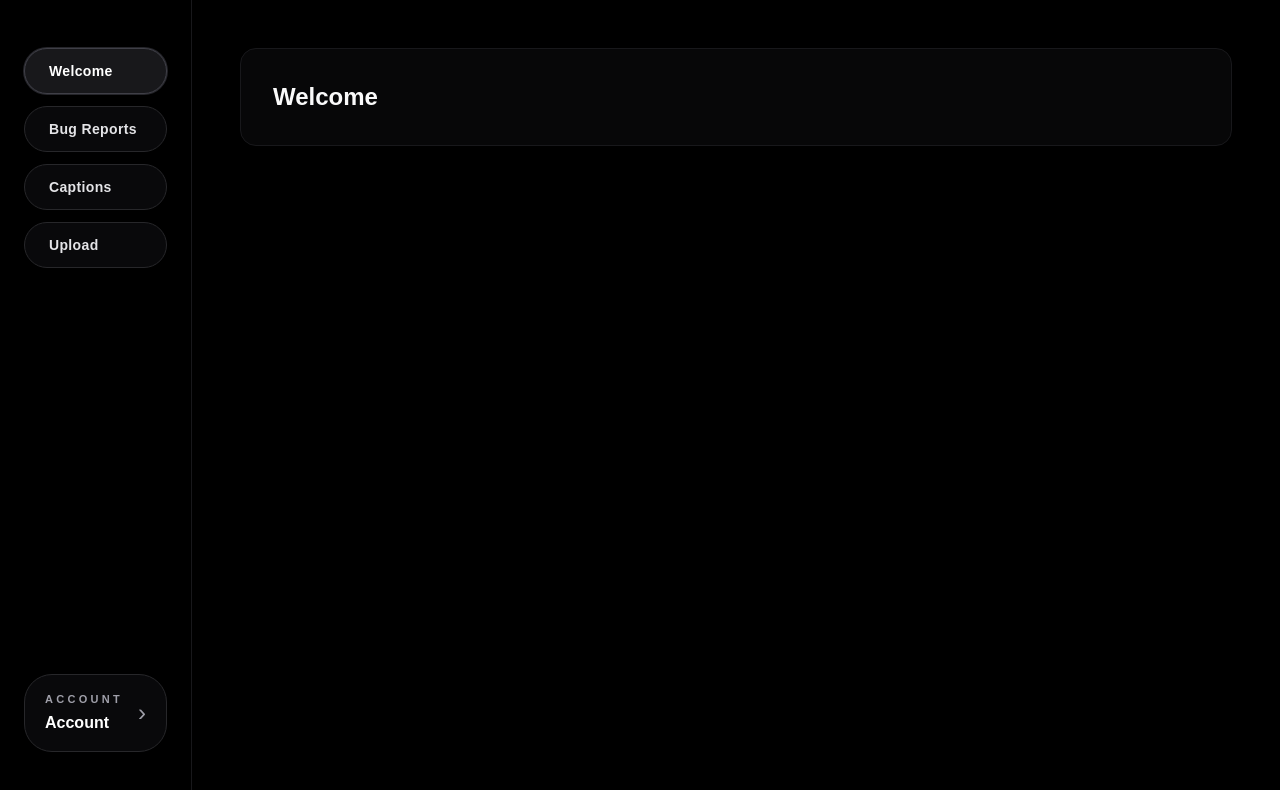
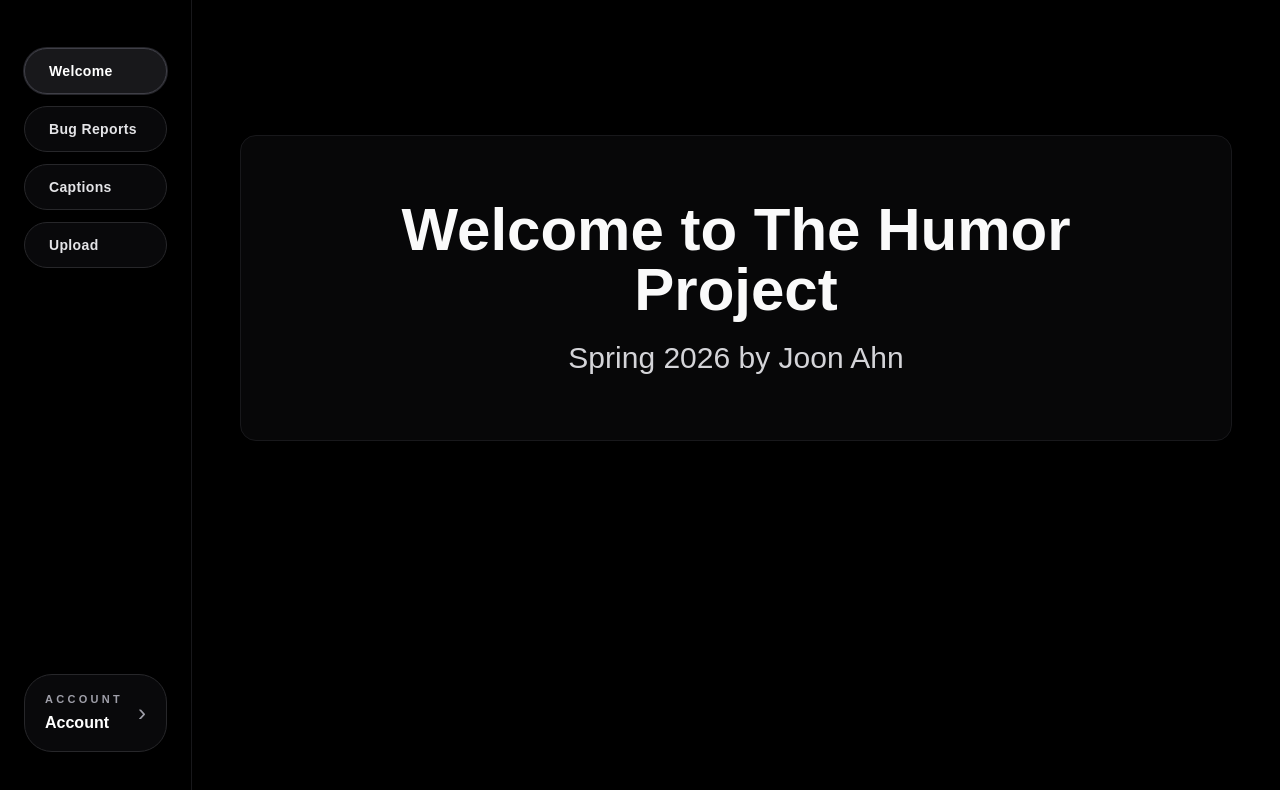
Before and after one commit to joon0110/the-humor-project, a Next.js app: page /welcome in a window 1280 px wide. Shown: the top 790 px of the page. Built offline with nearby package versions, Linux system fonts and the light colour scheme; no server answers.

Commit message:
Update: 4 nonull values and minor ui update for project 1

```diff
--- a/app/bug-reports/page.tsx
+++ b/app/bug-reports/page.tsx
@@ -50,6 +50,9 @@ export default async function BugReportPage() {
           <p className="text-sm text-zinc-400">
             Live data from Supabase.
           </p>
+          <p className="text-sm text-zinc-400">
+            This is for Week 2, connecting to do the db.
+          </p>
         </header>
 
         <div className="max-h-[calc(100vh-12rem)] overflow-y-auto pr-2">
--- a/app/captions/actions.ts
+++ b/app/captions/actions.ts
@@ -30,11 +30,13 @@ export async function createCaptionVote({
   const { data: voteRow, error } = await supabase
     .from("caption_votes")
     .insert({
-    caption_id: captionId,
-    vote_value: voteValue,
-    profile_id: data.user.id,
-    created_datetime_utc: timestamp,
-    modified_datetime_utc: timestamp,
+      caption_id: captionId,
+      vote_value: voteValue,
+      profile_id: data.user.id,
+      created_by_user_id: data.user.id,
+      modified_by_user_id: data.user.id,
+      created_datetime_utc: timestamp,
+      modified_datetime_utc: timestamp,
     })
     .select("id")
     .single();
--- a/app/upload/actions.ts
+++ b/app/upload/actions.ts
@@ -25,7 +25,11 @@ export async function setCaptionsPublic(
   const timestamp = new Date().toISOString();
   const { data: updatedRows, error } = await supabase
     .from("captions")
-    .update({ is_public: isPublic, modified_datetime_utc: timestamp })
+    .update({
+      is_public: isPublic,
+      modified_by_user_id: data.user.id,
+      modified_datetime_utc: timestamp,
+    })
     .in("id", uniqueIds)
     .eq("profile_id", data.user.id)
     .select("id");
--- a/app/welcome/page.tsx
+++ b/app/welcome/page.tsx
@@ -12,8 +12,15 @@ export default async function WelcomePage() {
 
   return (
     <SidebarTabs activeTab="welcome" displayName={displayName}>
-      <div className="rounded-2xl border border-zinc-900 bg-zinc-950/80 p-8 text-2xl font-semibold">
-        Welcome
+      <div className="flex min-h-[60vh] items-center justify-center">
+        <div className="rounded-2xl border border-zinc-900 bg-zinc-950/80 px-14 py-16 text-center">
+          <h1 className="text-6xl font-semibold">
+            Welcome to The Humor Project
+          </h1>
+          <p className="mt-5 text-3xl text-zinc-300">
+            Spring 2026 by Joon Ahn
+          </p>
+        </div>
       </div>
     </SidebarTabs>
   );
```
